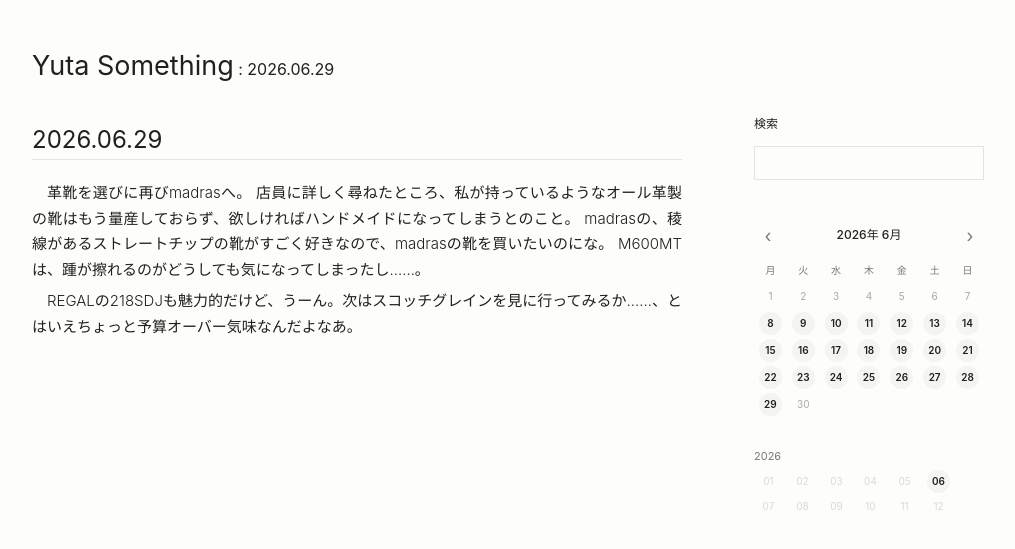
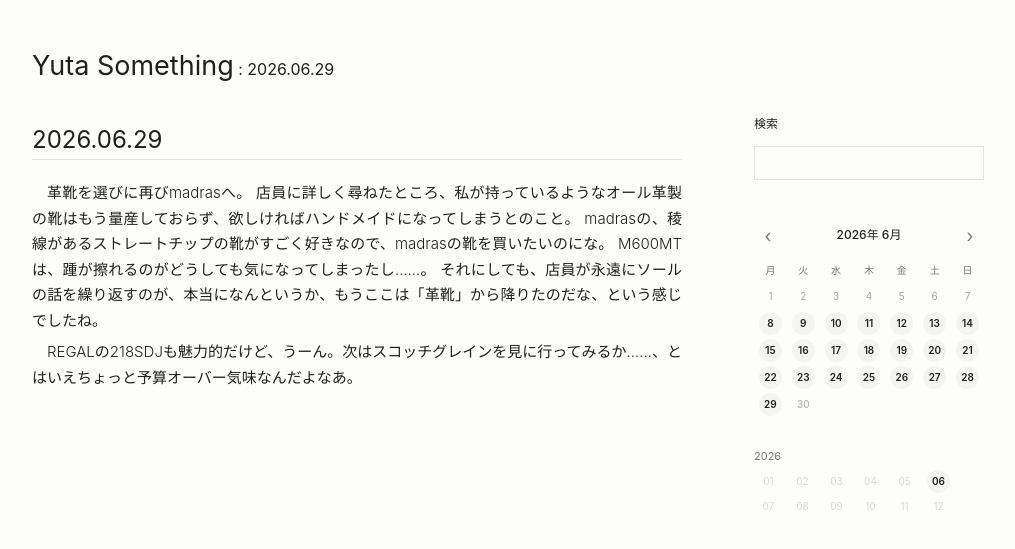
Before and after one commit to yutasth/weblog, a Jekyll site: the page built from _diary/202606291.md, in a window 1280 px wide. Shown: the top 549 px of the page, without its empty margins (132-1147 px from the left). Built offline with Jekyll 4.4.1, drawn with Linux system fonts in a browser that asks for light colours.

Commit message:
2026.06.29 日記追加

```diff
--- a/_diary/202606291.md
+++ b/_diary/202606291.md
@@ -5,5 +5,6 @@
 店員に詳しく尋ねたところ、私が持っているようなオール革製の靴はもう量産しておらず、欲しければハンドメイドになってしまうとのこと。
 madrasの、稜線があるストレートチップの靴がすごく好きなので、madrasの靴を買いたいのにな。
 M600MTは、踵が擦れるのがどうしても気になってしまったし……。
+それにしても、店員が永遠にソールの話を繰り返すのが、本当になんというか、もうここは「革靴」から降りたのだな、という感じでしたね。
 
 REGALの218SDJも魅力的だけど、うーん。次はスコッチグレインを見に行ってみるか……、とはいえちょっと予算オーバー気味なんだよなあ。
```
